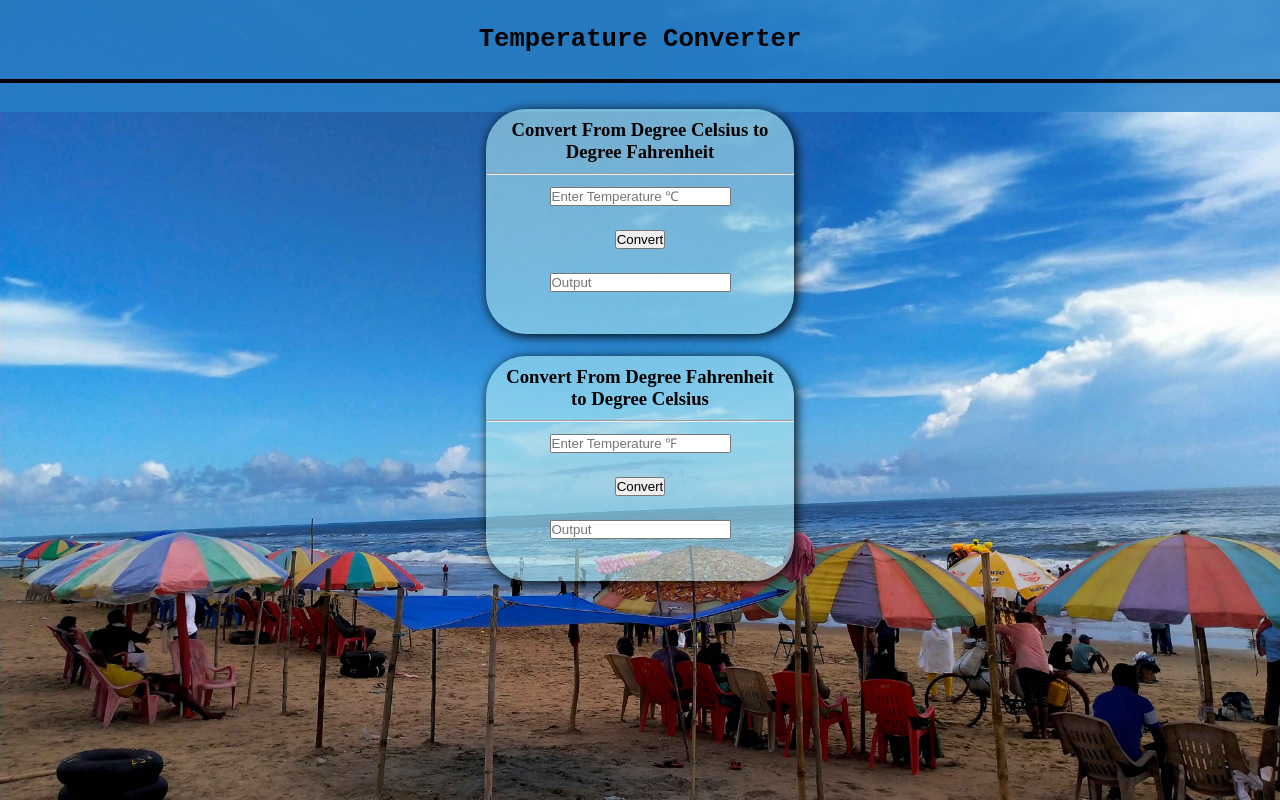
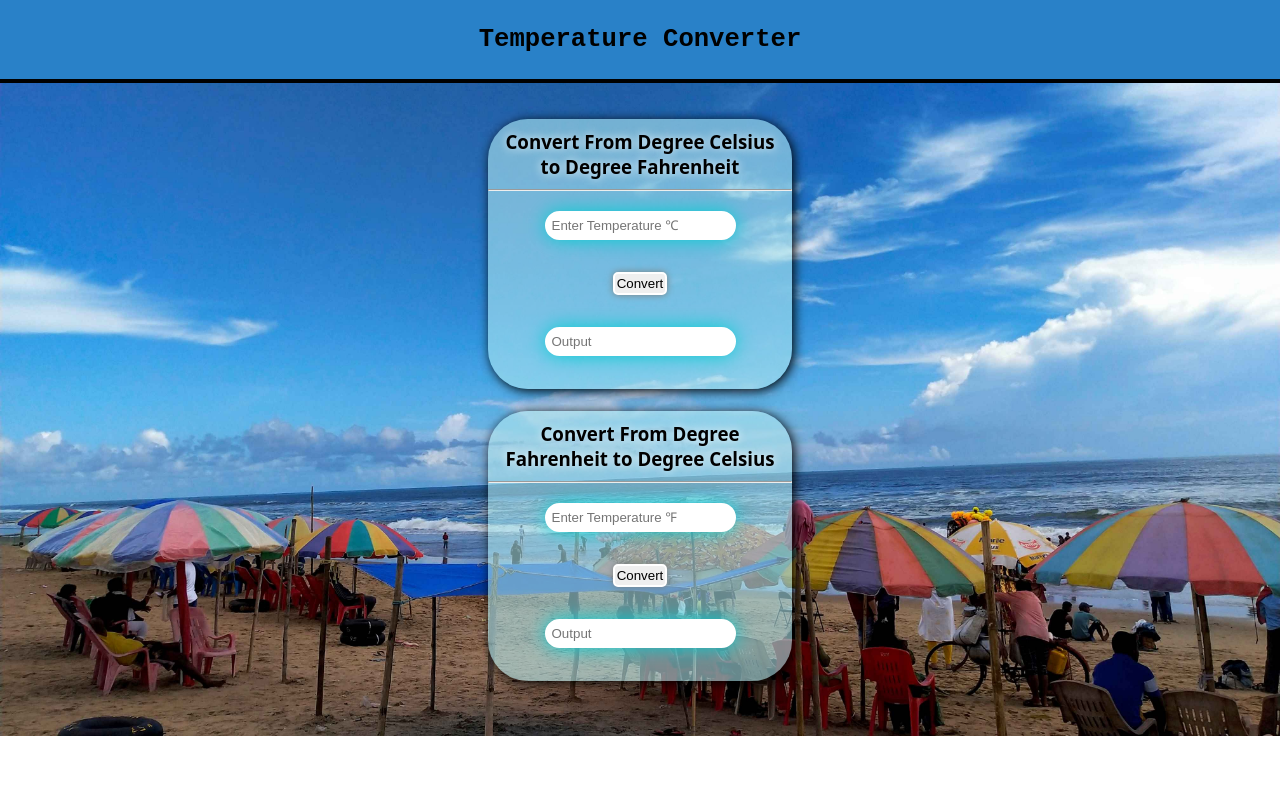
Before and after one commit to Danishyousuf19/temperature_converter, a plain HTML site: page index.html in a window 1280 px wide. Drawn offline with Linux system fonts and the light colour scheme.

Commit message:
Add files via upload

```diff
--- /dev/null
+++ b/phone.css
@@ -0,0 +1,12 @@
+.box{
+    width: 12rem;
+
+}
+.inp
+{
+    margin: 15px auto;
+
+}
+.btn{
+    margin: 10px auto;
+}
--- a/style.css
+++ b/style.css
@@ -2,33 +2,35 @@
     margin: 0;
     padding: 0;
 }
-
+html{
+    scroll-behavior: smooth;
+}
 header {
     text-align: center;
     font-weight: bolder;
     font-size: 1.6rem;
     font-family: monospace;
-
+    background-color: #2981c8;
     padding: 25.2px 0px;
 }
 
-header::before {
+/* header::before {
     content: "";
     background-color: #2981c8;
     position: absolute;
     z-index: -1;
-    height: 14%;
+    height: 83px;
     width: 100%;
     left: 0;
     top: 0;
     opacity: .8;
-}
+} */
 
 .container {
     display: flex;
     flex-direction: column;
     justify-content: center;
-    margin-top: 15px;
+    margin-top: 25px;
 
 }
 
@@ -38,8 +40,8 @@ header::before {
 
     flex-direction: column;
     margin: 11px auto;
-    width: 24%;
-    height: 225px;
+    width: 19rem;
+    height: 270px;
     /* border: 2px solid rgb(109, 215, 242); */
     box-shadow: 2px 2px 12px black;
     border-radius: 40px;
@@ -49,26 +51,64 @@ header::before {
 }
 
 h3 {
+    font-family: system-ui;
     padding: 10px;
+    text-shadow: 0px 0px 10px rgb(255, 255, 255);
 }
 body::before{
     content: '';
     background:url('bj.jpg') no-repeat center center/cover;
     position: absolute;
     z-index: -3;
-    height: 100%;
+    height: 46pc;
      width : 100%;
      opacity: 11.6;
 
 }
 .inp{
-    margin: 12px auto;
+    margin: 20px auto;
+    padding: 5px;
+    border-radius: 45px;
+    border: 2px solid white;
+    box-shadow: 0px 0px 20px darkturquoise;
 
 }
 .btn
 {
     margin: 12px auto;
+    border-radius: 5px;
+    box-shadow: 0px 0px 7px grey;
+    padding: 2px;
+    border: 2px solid white;
+}
+.btn:hover{
+cursor: pointer;
+background-color: black;
+color: white;
+border-color: black;
 }
 #hr{
 border: 2px solid black;
 }
+#hd{
+    animation-name: clr;
+    animation-duration: 5s;
+    animation-iteration-count: infinite;
+transition: all;
+transition-timing-function: ease-in-out;
+}
+@keyframes clr {
+    0%{
+        color: rgb(255, 136, 0);
+
+    }
+    50%{
+        color:rgb(255, 195, 83);
+
+    }
+    100%{
+        color: rgb(255, 136, 0);
+
+    }
+
+}
```
